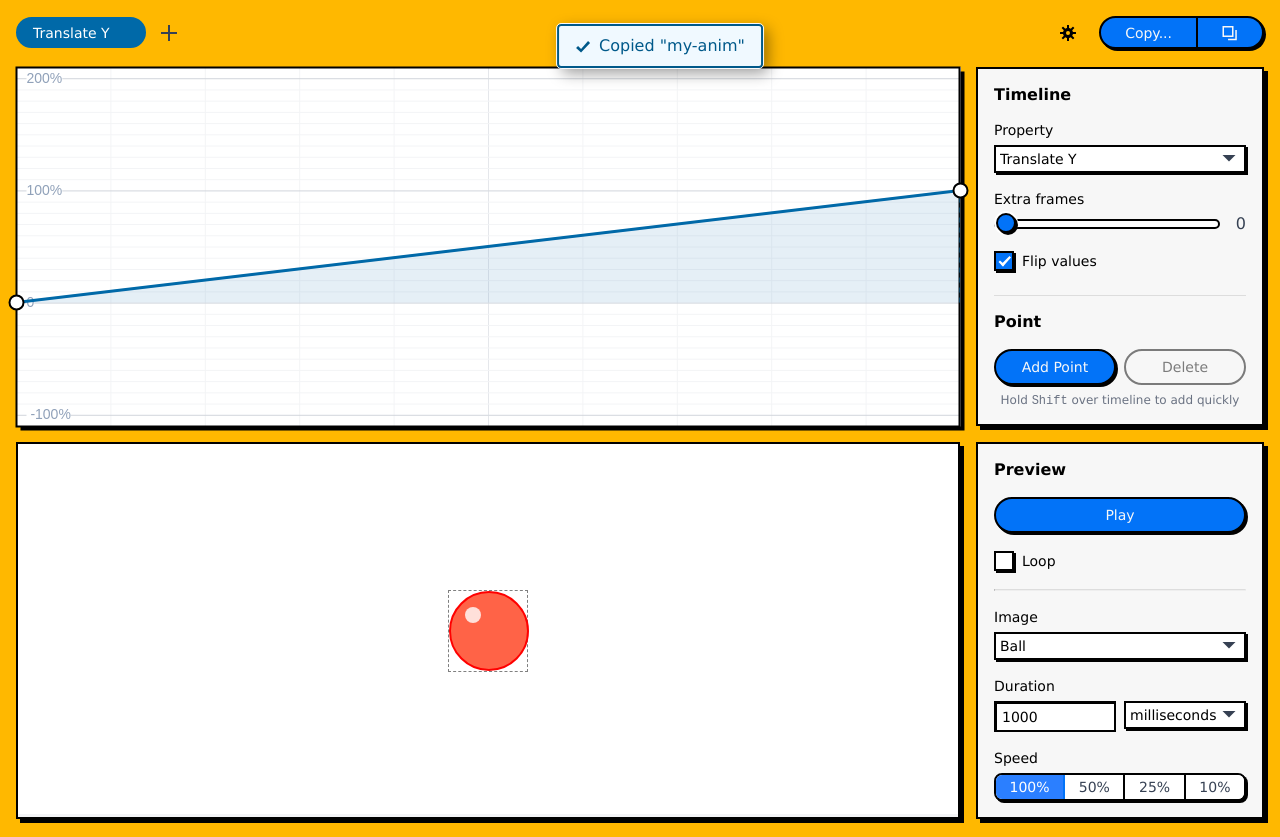
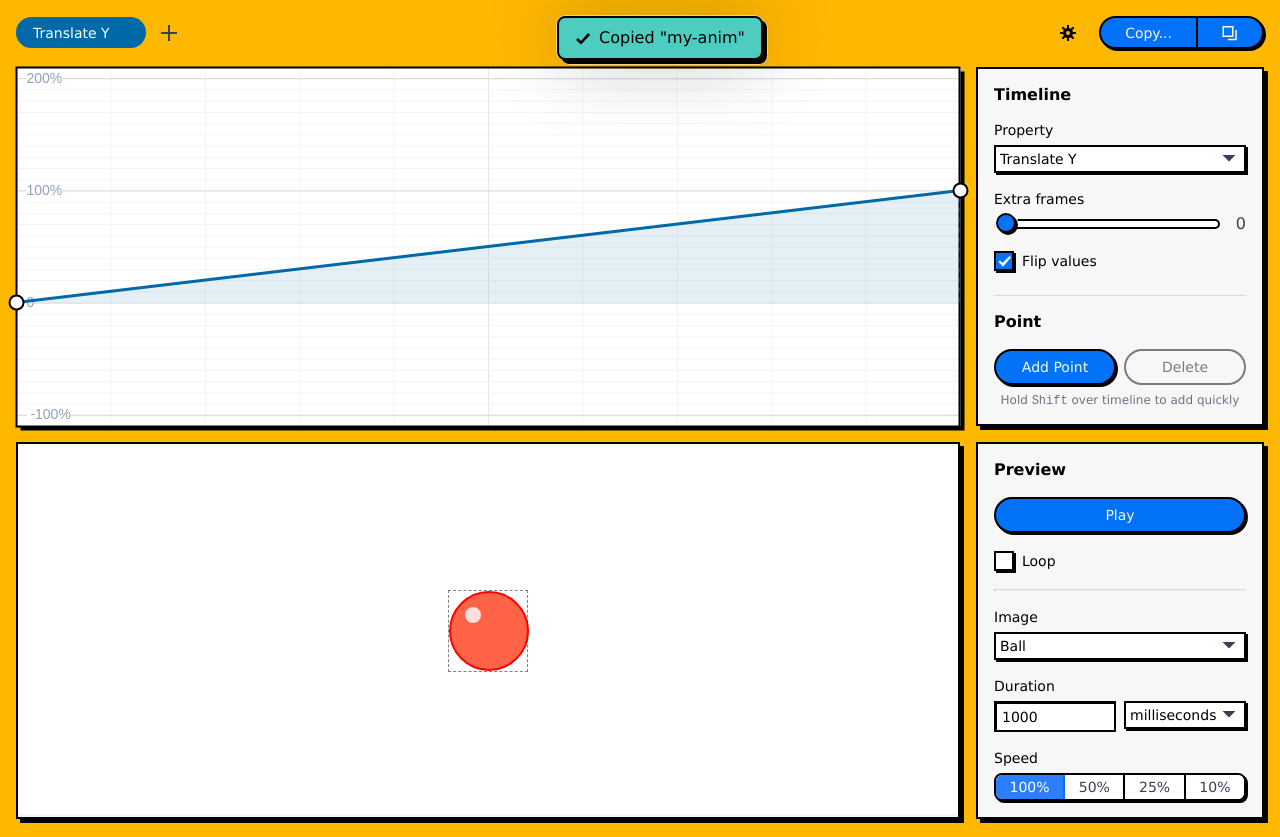
Before and after one commit to gillibrand/keyframe-click, a React (Vite) app: page / in a window 1280 px wide. Both pictures are taken after a click on the button "Copy keyframes to clipboard with current options". Built offline with nearby package versions, Linux system fonts and the light colour scheme.

Commit message:
Restyle Notes and dismiss them on click

```diff
--- a/src/components/note/NoteList.tsx
+++ b/src/components/note/NoteList.tsx
@@ -1,10 +1,16 @@
 import { dropIn, dropOut, useChildAnimator } from "@util/useChildAnimator";
-import { memo, useContext } from "react";
-import { _NoteContext, NoteProps } from "./_NoteContext";
+import { memo } from "react";
+import { NoteProps, useNoteContext } from "./_NoteContext";
 
-function Note({ message }: NoteProps) {
+function Note({ message, id }: NoteProps) {
+  const { dismissNote } = useNoteContext();
+
+  function handleDelete() {
+    dismissNote(id);
+  }
+
   return (
-    <li className="Note ">
+    <li className="Note" onClick={handleDelete}>
       <div>{message}</div>
     </li>
   );
@@ -16,8 +22,7 @@ function Note({ message }: NoteProps) {
  * notification messages if they are visible.
  */
 export const NoteList = memo(function NoteList() {
-  const context = useContext(_NoteContext);
-  if (!context) throw new Error("not wrapped in NoteProvider");
+  const context = useNoteContext();
 
   const { parentRef } = useChildAnimator<HTMLUListElement>("both", {
     animateIn: dropIn,
@@ -25,7 +30,7 @@ export const NoteList = memo(function NoteList() {
   });
 
   return (
-    <ul className="NoteList [ flex flex-col items-center ] stack-small" ref={parentRef}>
+    <ul className="NoteList [ flex flex-col items-center ] stack" ref={parentRef}>
       {context.notes.map((note) => (
         <Note key={note.id} {...note}></Note>
       ))}
--- a/src/components/note/NoteProvider.tsx
+++ b/src/components/note/NoteProvider.tsx
@@ -12,7 +12,7 @@ export function NoteProvider({ children }: PropsWithChildren) {
    *
    * @param deadId ID of note to remove.
    */
-  function deleteNote(deadId: string) {
+  function dismissNote(deadId: string) {
     setNotes((old) => {
       return old.filter((note) => note.id !== deadId);
     });
@@ -28,7 +28,7 @@ export function NoteProvider({ children }: PropsWithChildren) {
       }
 
       setTimeout(() => {
-        deleteNote(id);
+        dismissNote(id);
       }, 3000);
 
       return old?.concat({
@@ -40,7 +40,8 @@ export function NoteProvider({ children }: PropsWithChildren) {
 
   const value = {
     sendNote,
-    notes,
+    dismissNote,
+    notes: [...notes],
   };
 
   return <_NoteContext.Provider value={value}>{children}</_NoteContext.Provider>;
--- a/src/components/note/_NoteContext.ts
+++ b/src/components/note/_NoteContext.ts
@@ -1,8 +1,10 @@
-import { createContext, ReactNode } from "react";
+import { Callback } from "@util";
+import { createContext, ReactNode, useContext } from "react";
 
 export interface NoteProps {
   message: ReactNode;
   id: string;
+  onClick?: Callback;
 }
 
 export type SendNoteFn = (message: ReactNode) => void;
@@ -15,9 +17,23 @@ export interface NoteContextValue {
    */
   sendNote: SendNoteFn;
 
+  /**
+   * Removes a visible note. This can be used to remove it early on click. Normally they timeout after a few seconds on
+   * their own.
+   *
+   * @param id ID to remove.
+   */
+  dismissNote: (id: string) => void;
+
   /** The currently visible notes. */
   notes: NoteProps[];
 }
 
 /** The private context for notes. */
 export const _NoteContext = createContext<NoteContextValue | null>(null);
+
+export function useNoteContext() {
+  const context = useContext(_NoteContext);
+  if (!context) throw new Error("not wrapped in NoteProvider");
+  return context;
+}
--- a/src/components/note/note.css
+++ b/src/components/note/note.css
@@ -1,6 +1,6 @@
 .NoteList {
   position: absolute;
-  top: 0.5rem;
+  top: 0rem;
   left: 50%;
   translate: -50% 0;
   z-index: 1;
@@ -12,15 +12,21 @@
   & > * {
     padding: 0.5rem 1rem;
 
-    border: solid 2px var(--c-sky-800);
-    border-radius: 0.25rem;
-    box-shadow: 5px 5px 15px rgba(0 0 0 / 0.4);
-    color: var(--c-sky-800);
-    background-color: var(--c-sky-50);
-    /* font-size: var(--sz-small); */
+    box-shadow: 0.125rem 0.125rem 0 0 var(--shadow-color);
+
+    box-shadow:
+      0.25rem 0.25rem 0 0 var(--c-neo-black),
+      0 0 0 0.5px white,
+      0.25rem 0.25rem 0 0.5px white,
+      0 0 75px rgba(0 0 0 / 0.25);
+
+    border-radius: 0.5rem;
+    border: solid 2px var(--c-neo-black);
+
+    background-color: var(--c-neo-teal);
+    color: var(--c-neo-black);
 
     pointer-events: none;
-    outline: solid 1px var(--c-neutral-50);
 
     max-width: 40ch;
     min-width: 15ch;
--- a/src/export/ExportDialog.css
+++ b/src/export/ExportDialog.css
@@ -17,7 +17,6 @@
   --bg: var(--c-neo-white);
   background: var(--bg);
 
-  box-shadow: 0.25rem 0.25rem 2rem rgba(0 0 0 / 0.2);
   box-shadow:
     0.25rem 0.25rem 0 0 var(--c-neo-black),
     0 0 0 0.5px white,
```
